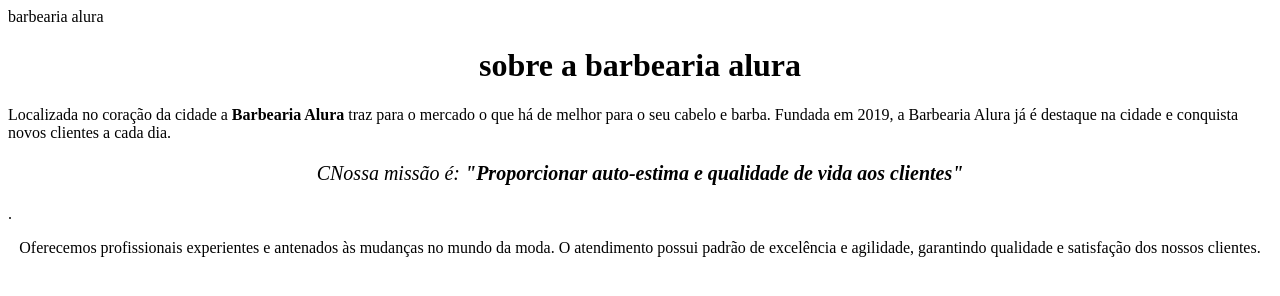
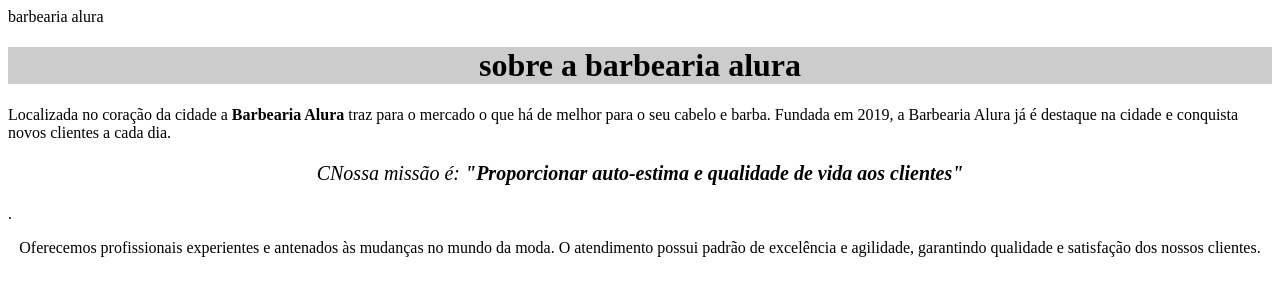
Before and after one commit to suellenvilant/barbeariaalura, a plain HTML site: page Texto base.html in a window 1280 px wide. Drawn offline with Linux system fonts and the light colour scheme.

Commit message:
Add files via upload

```diff
--- a/Texto base.html
+++ b/Texto base.html
@@ -6,7 +6,7 @@
   </head>
 
   <body>
-      <h1 style="text-align: center;">sobre a barbearia alura</h1>
+      <h1 style="text-align: center; background: #CCCCCC">sobre a barbearia alura</h1>
      <pstyle="text-align: center;">Localizada no coração da cidade a <strong>Barbearia Alura</strong> traz para o mercado o que há de melhor para o seu cabelo e barba. Fundada em 2019, a Barbearia Alura já é destaque na cidade e conquista novos clientes a cada dia.
 
 
```
